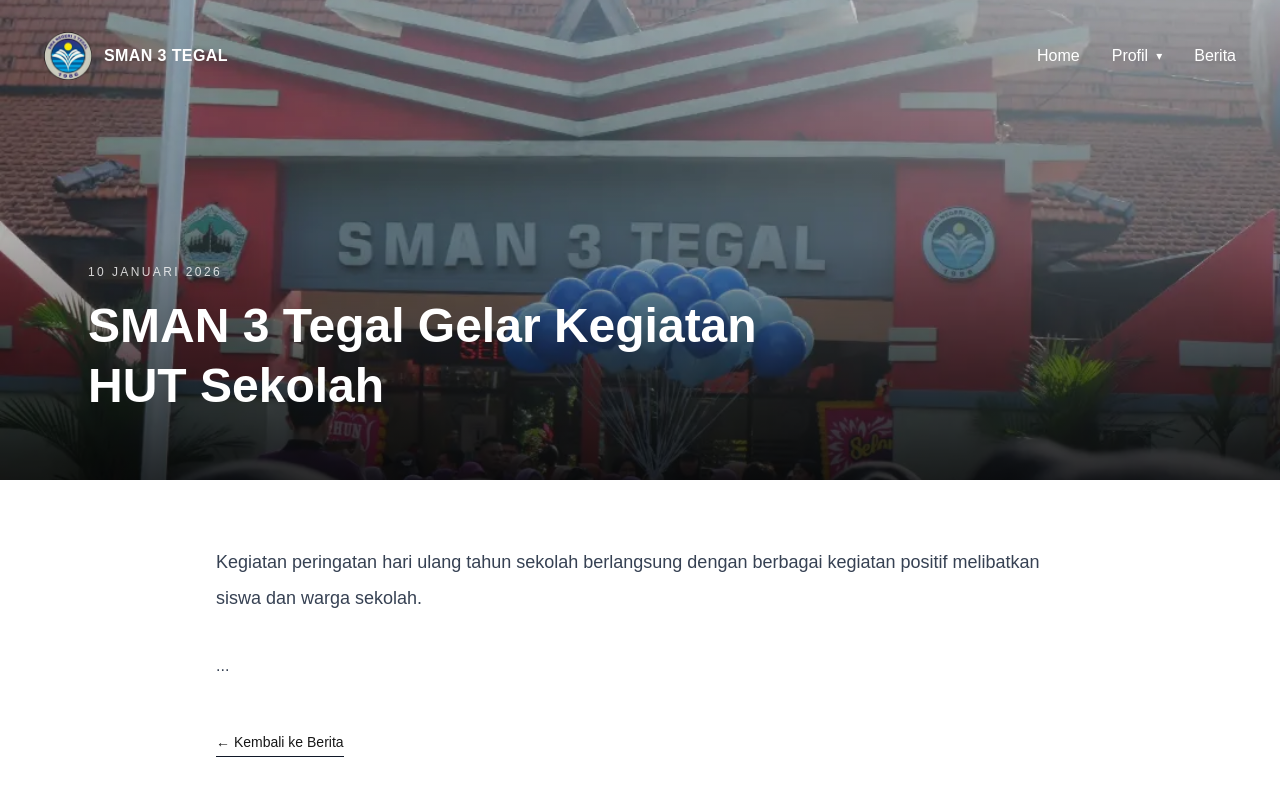
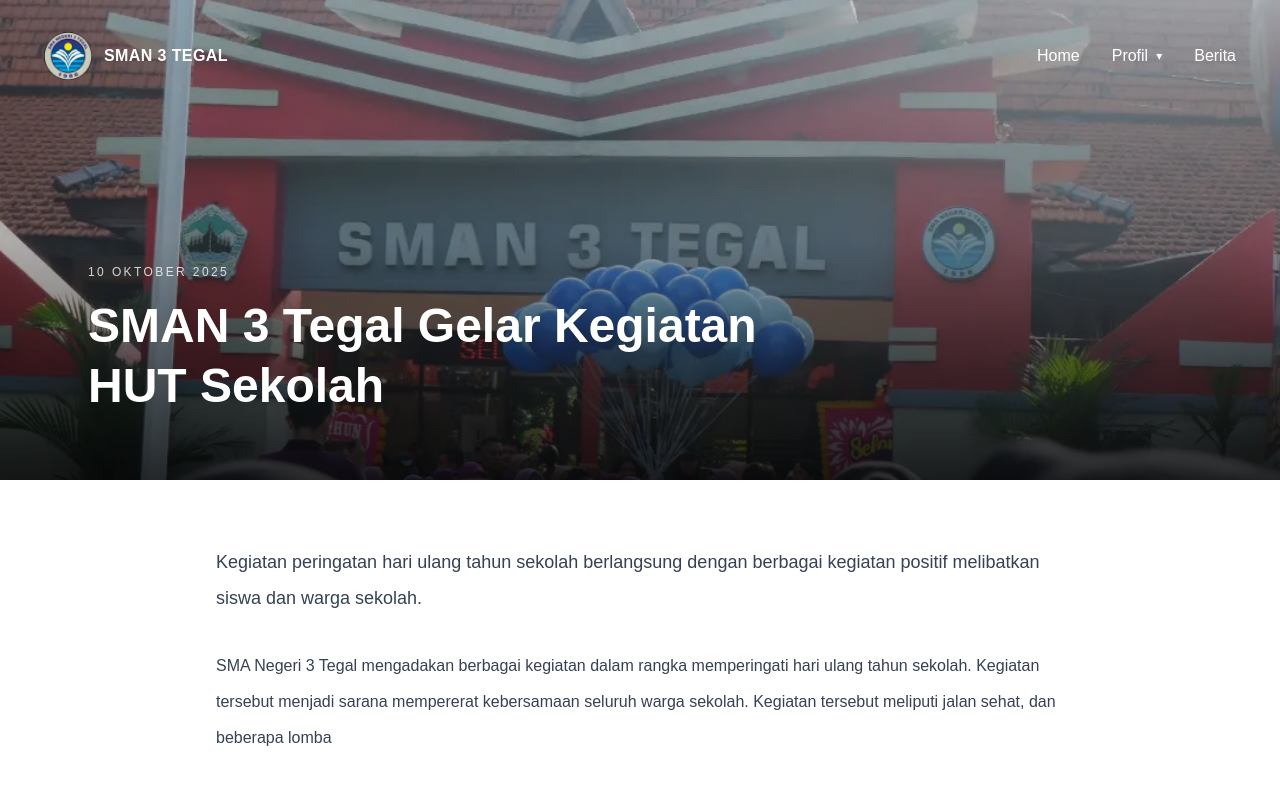
Before and after one commit to fadhilkhilmi/smaga-web, a Next.js app: page /berita/1 in a window 1280 px wide. Shown: the top 800 px of the page. Built offline with nearby package versions, Linux system fonts and the light colour scheme.

Commit message:
fix berita

```diff
--- a/src/data/berita.js
+++ b/src/data/berita.js
@@ -3,20 +3,24 @@
     id: 4,
     judul: "GLANTARA: Semarak Lomba Hari Kemerdekaan SMA Negeri 3 Tegal",
     tanggal: "13 Agustus 2026",
-    gambar: "/17an.webp",
+    gambar: "/GLANTARA.jpg",
     ringkasan:
       "SMA Negeri 3 Kota Tegal sukses menyelenggarakan kegiatan GLANTARA dalam rangka memperingati Hari Kemerdekaan Indonesia ke-81.",
-    isi: "...",
+    isi:
+      "Dalam rangka memperingati Hari Kemerdekaan Indonesia ke-81, SMA Negeri 3 Kota Tegal menyelenggarakan event GLANTARA yang diikuti oleh siswa dan siswi SMA Negeri 3 Kota Tegal.\n\n" +
+      "Kegiatan ini menjadi wadah bagi siswa untuk berkompetisi sekaligus mempererat kebersamaan antarwarga sekolah.\n\n" +
+      "Rangkaian kegiatan GLANTARA meliputi Musikalisasi Orasi, Estafet 3 Serangkai, Tarik Tambang, Voli Air, dan Lomba Kebersihan Kelas yang dilaksanakan pada 12–13 Agustus 2026.\n\n" +
+      "Melalui kegiatan ini, tercipta berbagai momen kebersamaan yang memperkuat semangat, kekompakan, dan rasa bangga menjadi bagian dari keluarga besar SMA Negeri 3 Tegal.",
   },
 
   {
     id: 1,
     judul: "SMAN 3 Tegal Gelar Kegiatan HUT Sekolah",
-    tanggal: "10 Januari 2026",
+    tanggal: "10 Oktober 2025",
     gambar: "/HUT-SMAGA.webp",
     ringkasan:
       "Kegiatan peringatan hari ulang tahun sekolah berlangsung dengan berbagai kegiatan positif melibatkan siswa dan warga sekolah.",
-    isi: "...",
+    isi: "SMA Negeri 3 Tegal mengadakan berbagai kegiatan dalam rangka memperingati hari ulang tahun sekolah. Kegiatan tersebut menjadi sarana mempererat kebersamaan seluruh warga sekolah. Kegiatan tersebut meliputi jalan sehat, dan beberapa lomba",
   },
 
   {
@@ -26,27 +30,30 @@
     gambar: "/Hari-Guru.jpg",
     ringkasan:
       "SMA Negeri 3 Tegal melaksanakan upacara peringatan Hari Guru Nasional sebagai bentuk penghormatan dan apresiasi kepada para guru.",
-    isi: "...",
+    isi: "Dalam rangka memperingati Hari Guru Nasional, SMA Negeri 3 Tegal melaksanakan kegiatan upacara yang diikuti oleh seluruh warga sekolah. Kegiatan ini menjadi momentum untuk memberikan apresiasi kepada para guru atas dedikasi dan perannya dalam mendidik serta membimbing peserta didik. Selain upacara, kegiatan dilanjutkan dengan pemberian penghargaan dan ungkapan terima kasih kepada guru di lingkungan SMA Negeri 3 Tegal.",
   },
 
   {
     id: 6,
     judul: "Peringatan Hari Batik Nasional di SMA Negeri 3 Tegal",
     tanggal: "2 Oktober 2025",
-    gambar: "/Hari-Batik.webp",
+    gambar: "/Hari-Batik.jpg",
     ringkasan:
       "SMA Negeri 3 Tegal memperingati Hari Batik Nasional dengan mengenakan batik sebagai bentuk apresiasi terhadap budaya Indonesia.",
-    isi: "...",
+    isi:
+      "Dalam rangka memperingati Hari Batik Nasional, seluruh warga SMA Negeri 3 Tegal turut berpartisipasi dengan mengenakan pakaian batik sebagai bentuk rasa bangga terhadap warisan budaya Indonesia.\n\n" +
+      "Kegiatan ini menjadi momentum untuk menumbuhkan rasa cinta terhadap budaya bangsa serta memperkuat nilai kebersamaan di lingkungan sekolah.\n\n" +
+      "Melalui peringatan Hari Batik Nasional, SMA Negeri 3 Tegal mengajak seluruh warga sekolah untuk terus menjaga dan melestarikan budaya Indonesia.",
   },
 
   {
     id: 2,
     judul: "Pemilihan Ketua OSIS (Pilketos) SMA Negeri 3 Tegal",
-    tanggal: "14 September 2025",
+    tanggal: "2 Oktober 2025",
     gambar: "/Pilketos.jpg",
     ringkasan:
       "SMA Negeri 3 Tegal melaksanakan kegiatan Pemilihan Ketua OSIS sebagai sarana pembelajaran demokrasi bagi siswa.",
-    isi: "...",
+    isi: "Kegiatan Pemilihan Ketua OSIS (Pilketos) SMA Negeri 3 Tegal dilaksanakan dengan melibatkan seluruh peserta didik. Melalui kegiatan ini, siswa belajar mengenai proses demokrasi, kepemimpinan, tanggung jawab, serta menentukan calon ketua OSIS yang akan menjalankan organisasi siswa di lingkungan sekolah.",
   },
 
   {
```
